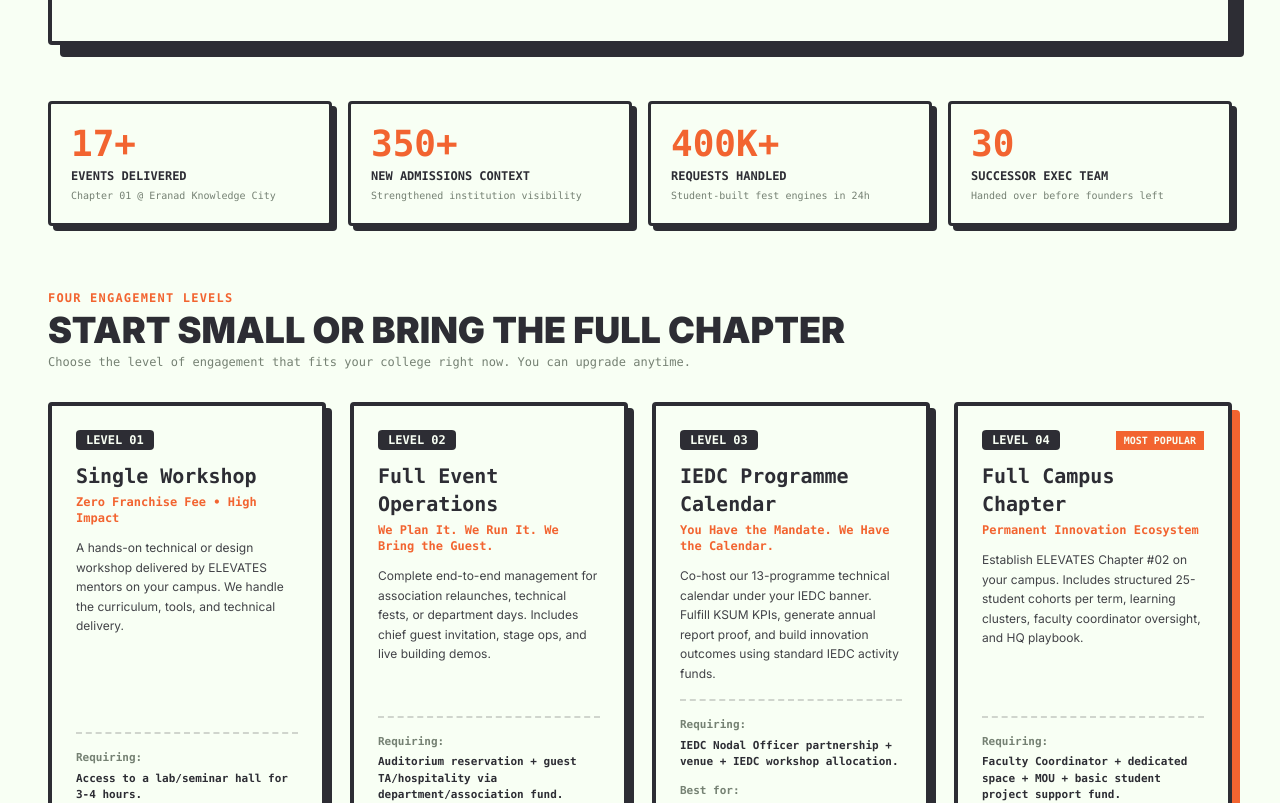
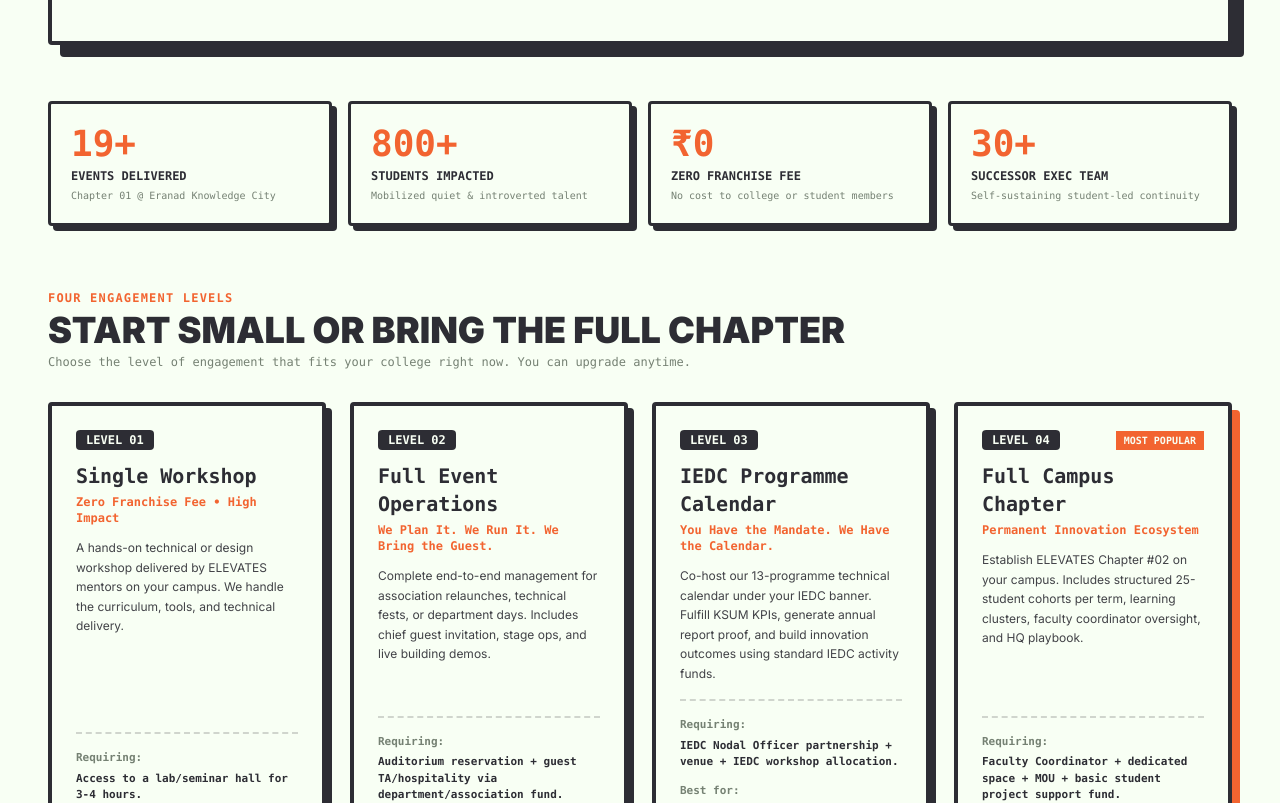
Before and after one commit to Elevates-Foundation/Elevates-web, a Next.js app: page /for-colleges in a window 1280 px wide. Shown: the part 840-1643 px from the top of the page. Built offline with nearby package versions, Linux system fonts and the light colour scheme.

Commit message:
feat(partnerships): synchronize institutional pitch and college onboarding portal

```diff
--- a/src/app/for-colleges/client.tsx
+++ b/src/app/for-colleges/client.tsx
@@ -181,24 +181,24 @@
       {/* ── 02 PROOF STRIP ── */}
       <section className="grid grid-cols-2 lg:grid-cols-4 gap-4 mb-16">
         <div className="bg-paper p-5 border-3 border-graphite rounded-sm shadow-[5px_5px_0px_0px_rgba(45,45,52,1)]">
-          <span className="font-mono text-3xl md:text-4xl font-black text-flame block mb-1">17+</span>
+          <span className="font-mono text-3xl md:text-4xl font-black text-flame block mb-1">19+</span>
           <span className="font-mono text-xs font-bold text-graphite uppercase block">Events Delivered</span>
           <span className="font-mono text-[10px] text-olive mt-1 block">Chapter 01 @ Eranad Knowledge City</span>
         </div>
         <div className="bg-paper p-5 border-3 border-graphite rounded-sm shadow-[5px_5px_0px_0px_rgba(45,45,52,1)]">
-          <span className="font-mono text-3xl md:text-4xl font-black text-flame block mb-1">350+</span>
-          <span className="font-mono text-xs font-bold text-graphite uppercase block">New Admissions Context</span>
-          <span className="font-mono text-[10px] text-olive mt-1 block">Strengthened institution visibility</span>
+          <span className="font-mono text-3xl md:text-4xl font-black text-flame block mb-1">800+</span>
+          <span className="font-mono text-xs font-bold text-graphite uppercase block">Students Impacted</span>
+          <span className="font-mono text-[10px] text-olive mt-1 block">Mobilized quiet &amp; introverted talent</span>
         </div>
         <div className="bg-paper p-5 border-3 border-graphite rounded-sm shadow-[5px_5px_0px_0px_rgba(45,45,52,1)]">
-          <span className="font-mono text-3xl md:text-4xl font-black text-flame block mb-1">400K+</span>
-          <span className="font-mono text-xs font-bold text-graphite uppercase block">Requests Handled</span>
-          <span className="font-mono text-[10px] text-olive mt-1 block">Student-built fest engines in 24h</span>
+          <span className="font-mono text-3xl md:text-4xl font-black text-flame block mb-1">₹0</span>
+          <span className="font-mono text-xs font-bold text-graphite uppercase block">Zero Franchise Fee</span>
+          <span className="font-mono text-[10px] text-olive mt-1 block">No cost to college or student members</span>
         </div>
         <div className="bg-paper p-5 border-3 border-graphite rounded-sm shadow-[5px_5px_0px_0px_rgba(45,45,52,1)]">
-          <span className="font-mono text-3xl md:text-4xl font-black text-flame block mb-1">30</span>
+          <span className="font-mono text-3xl md:text-4xl font-black text-flame block mb-1">30+</span>
           <span className="font-mono text-xs font-bold text-graphite uppercase block">Successor Exec Team</span>
-          <span className="font-mono text-[10px] text-olive mt-1 block">Handed over before founders left</span>
+          <span className="font-mono text-[10px] text-olive mt-1 block">Self-sustaining student-led continuity</span>
         </div>
       </section>
 
@@ -359,7 +359,7 @@
             <span className="text-flame">WE HAVE THE CALENDAR.</span>
           </h2>
           <p className="font-mono text-xs md:text-sm text-graphite/90 leading-relaxed mb-6">
-            More than 500 accredited IEDCs exist across Kerala — in Engineering, Arts &amp; Science, Management, Medical, and Polytechnic campuses. Most have KSUM annual targets but no active programming calendar. That is a trade: we bring 13 tested technical programmes, you bring the room and the students.
+            More than 500 accredited IEDCs operate across engineering, arts, and polytechnic campuses in Kerala. Most have KSUM annual targets but lack an active programming calendar. We bring 13 tested technical programmes; you supply the venue and the students.
           </p>
 
           <div className="space-y-3 font-mono text-xs font-bold text-graphite">
@@ -399,7 +399,7 @@
             <span className="text-flame">INCLUDING BRINGING THE GUEST.</span>
           </h2>
           <p className="font-mono text-xs md:text-sm text-graphite/90 leading-relaxed">
-            The strongest thing we can offer a college we have never worked with is not a chapter — it is an event. On 25 March 2026, we coordinated the relaunch of the CSE Department Association (Celestia) end-to-end: invited the chief guest, managed stage operations, and had 5 junior students rebuild and deploy the department website live in 60 minutes.
+            The strongest thing we can offer a new partner college is not a long chapter discussion: it is a live event. On 25 March 2026, we coordinated the relaunch of the CSE Department Association (Celestia) end-to-end: invited the chief guest, managed stage operations, and had 5 junior students rebuild and deploy the department website live in 60 minutes.
           </p>
         </div>
 
@@ -482,7 +482,7 @@
             <p>• 13-programme technical curriculum &amp; workshop playbooks</p>
             <p>• Mentor network, trainers, and technical execution leads</p>
             <p>• Chief guest sourcing &amp; invitation outreach</p>
-            <p>• Event management platform &amp; registration software (400k+ reqs)</p>
+            <p>• Event management platform &amp; custom registration software</p>
             <p>• Dated student certificates &amp; accreditation documentation</p>
           </div>
 
@@ -526,7 +526,7 @@
         {/* Student Build Fund Note */}
         <div className="mt-6 bg-olive/10 border-l-4 border-olive p-4 font-mono text-xs text-graphite">
           <p className="font-bold text-olive uppercase mb-1">The Student Build Fund:</p>
-          <p>We work with departments and IEDCs to maintain a small, capped, documented project support fund for hackathon travel, domain hosting, and hardware components — so no student is gated by ability to pay.</p>
+          <p>We work with departments and IEDCs to maintain a small, capped, documented project support fund for hackathon travel, domain hosting, and hardware components so no student is gated by ability to pay.</p>
         </div>
       </section>
 
--- a/src/app/for-colleges/page.tsx
+++ b/src/app/for-colleges/page.tsx
@@ -8,16 +8,16 @@
 import ForCollegesClient from "@/app/for-colleges/client";
 
 export const metadata: Metadata = {
-  title: "Bring ELEVATES to Your College — Chapter Partnerships in Kerala | ELEVATES",
+  title: "Bring ELEVATES to Your College | Chapter Partnerships in Kerala",
   description:
-    "Project-based programmes, event operations and documented student activity — mapped to NAAC and to your own university's requirements. Any college in Kerala. No fee.",
+    "Project-based programmes, event operations and documented student activity mapped to NAAC and university requirements. Any college in Kerala. Zero fee.",
   alternates: {
     canonical: "/for-colleges",
   },
   openGraph: {
-    title: "Bring ELEVATES to Your College | College & Faculty Guide",
+    title: "Bring ELEVATES to Your College | Chapter Partnerships in Kerala",
     description:
-      "Project-based programmes, event operations and documented student activity — mapped to NAAC and to your own university's requirements. No fee.",
+      "Project-based programmes, event operations and documented student activity mapped to NAAC and university requirements. Zero fee.",
     url: "https://www.elevates.live/for-colleges",
   },
 };
--- a/src/app/pitch-2026/layout.tsx
+++ b/src/app/pitch-2026/layout.tsx
@@ -1,11 +1,11 @@
 import { Metadata } from "next";
 
 export const metadata: Metadata = {
-  title: "Pitch Deck — ELEVATES Chapters | Building Kerala's Largest Student Innovation Network",
+  title: "Pitch Deck: ELEVATES Chapters | Building Kerala's Largest Student Innovation Network",
   description:
-    "The official ELEVATES pitch deck. A proven model from Ernad Knowledge City — open community, cluster system, real projects, and now expanding across campuses in Kerala.",
+    "The official ELEVATES pitch deck. A proven model from Ernad Knowledge City: open community, cluster system, real projects, and expanding across campuses in Kerala.",
   openGraph: {
-    title: "ELEVATES Chapters — Pitch Deck 2026",
+    title: "ELEVATES Chapters: Pitch Deck 2026",
     description:
       "Building Kerala's Largest Student Innovation Network. Open community · Cluster-based · Project-driven · Student-led.",
     url: "https://elevates.live/pitch-2026",
--- a/src/app/pitch-2026/opengraph-image.tsx
+++ b/src/app/pitch-2026/opengraph-image.tsx
@@ -2,7 +2,7 @@
 
 export const runtime = "edge";
 
-export const alt = "ELEVATES Chapters — Pitch Deck 2026 | Building Kerala's Largest Student Innovation Network";
+export const alt = "ELEVATES Chapters: Pitch Deck 2026 | Building Kerala's Largest Student Innovation Network";
 export const size = { width: 1200, height: 630 };
 export const contentType = "image/png";
 
```
Also changed, not shown: src/app/pitch-2026/page.tsx (+14 -14 lines).
